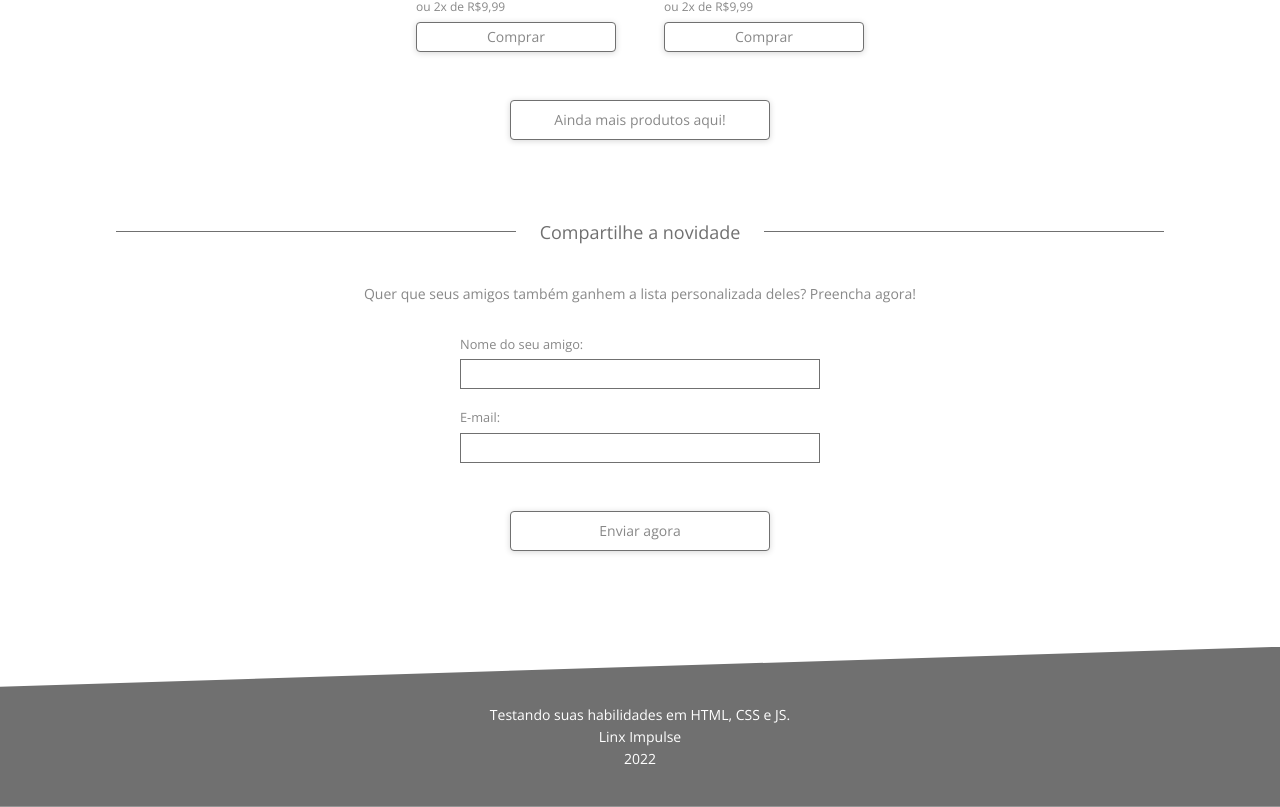
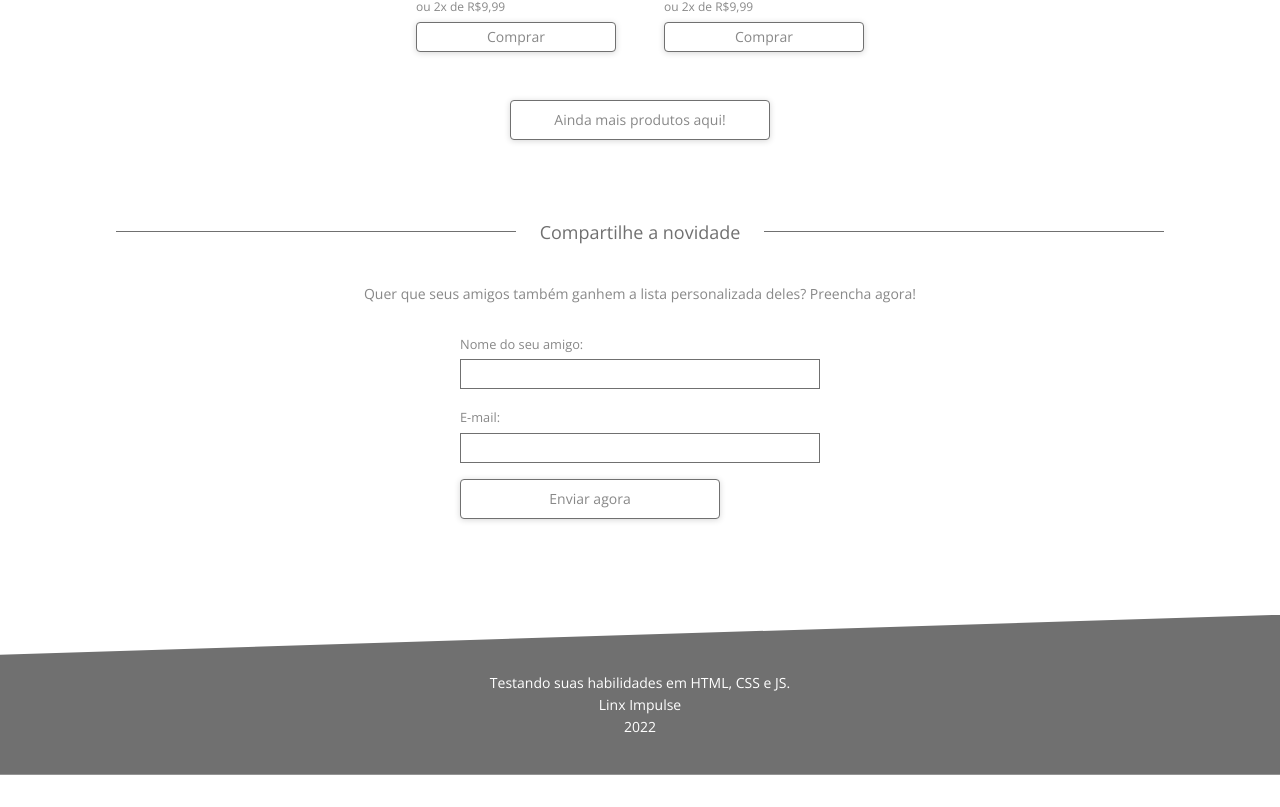
Before and after one commit to GabrielAlvesFS/LinxImpulse-LandingPage, a React (Vite) app: page / in a window 1280 px wide. Shown: the part 3031-3838 px from the top of the page. After the commit the page ends 3806 px from the top, so only its background shows below. Built offline with nearby package versions, Linux system fonts and the light colour scheme.

Commit message:
:boom: fix: Envolvendo inputs em um form

```diff
--- a/src/components/ShareSection/index.jsx
+++ b/src/components/ShareSection/index.jsx
@@ -8,18 +8,21 @@ export function ShareSection() {
     <ShareSectionStyle>
       <p>Quer que seus amigos também ganhem a lista personalizada deles? Preencha agora!</p>
 
+      <form className="shareForm">
         <div className="inputsContainer">
           <div>
             <Label>Nome do seu amigo:</Label>
-          <Input width={360} />
+            <Input width={360} required />
           </div>
           <div>
             <Label>E-mail:</Label>
-          <Input width={360} />
+            <Input width={360} required />
           </div>
         </div>
 
-      <Button width={260} className="btn">Enviar agora</Button>
+        <Button width={260} className="btn" type="submit">Enviar agora</Button>
+      </form>
+
     </ShareSectionStyle>
   );
 }
```
Lines whose indentation alone changed are shown as unchanged.
